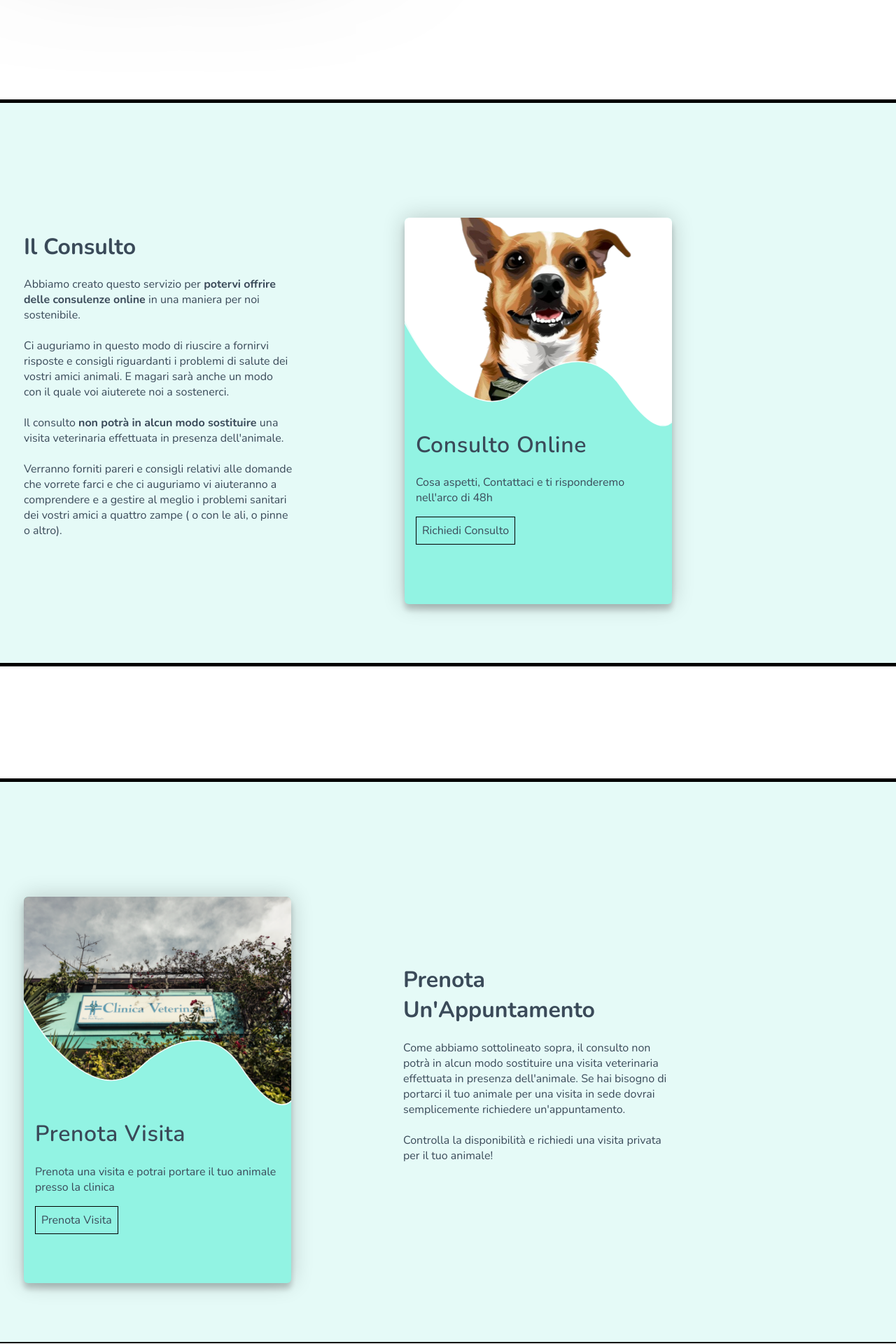
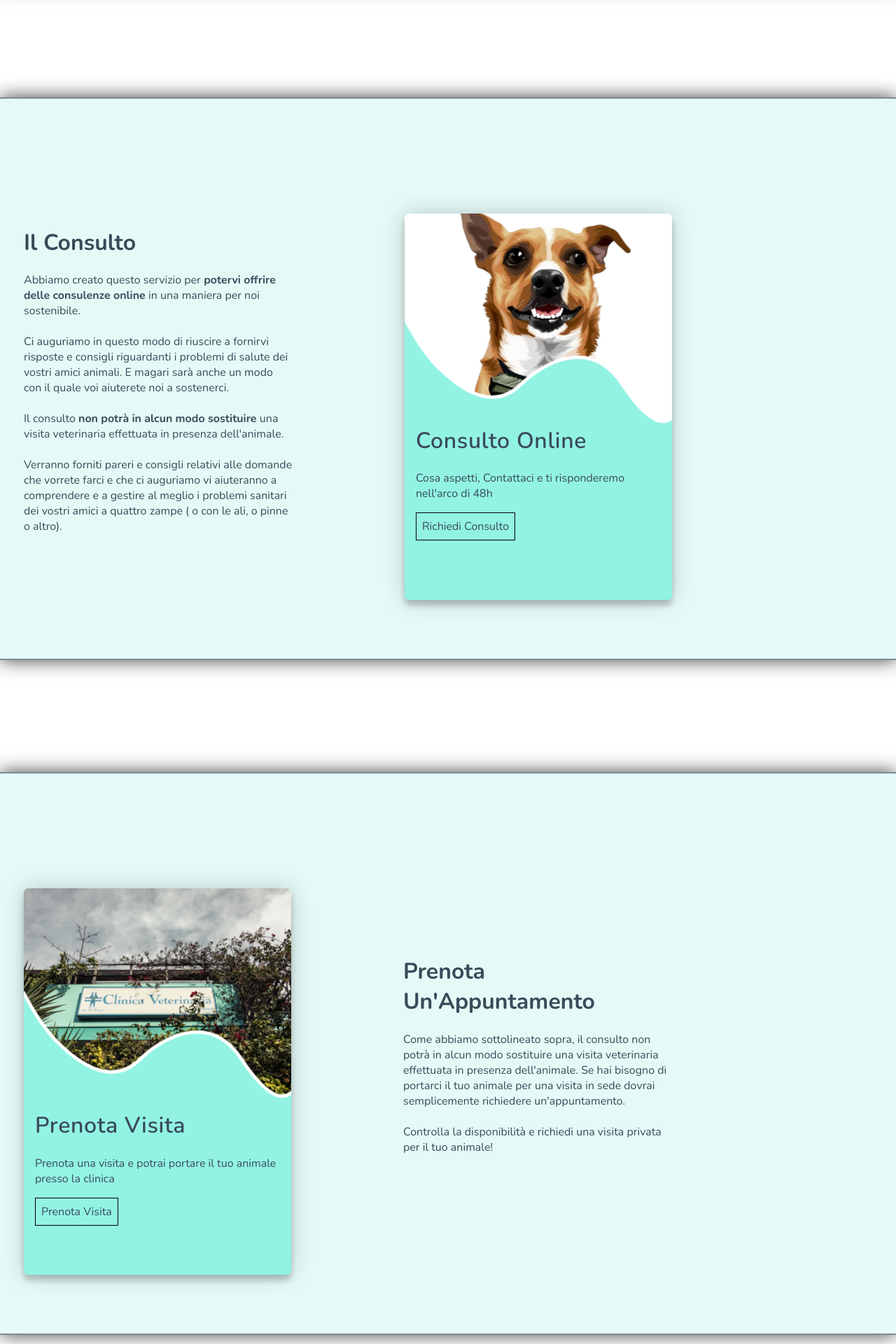
Before and after one commit to Germanilu/ClinicaVeterinariaDueMari, a React (Create React App) app: page / in a window 1280 px wide. Shown: the part 820-2740 px from the top of the page at 70% size. Built offline with nearby package versions, Linux system fonts and the light colour scheme.

Commit message:
Fix: Home style and complete secondSection

```diff
--- a/src/Containers/Home/Home.jsx
+++ b/src/Containers/Home/Home.jsx
@@ -1,31 +1,19 @@
 import React, { useEffect, useRef, useState } from 'react';
 import './Home.scss'
 
-//Import To enable reveal on scroll
-import { Slide,JackInTheBox } from "react-awesome-reveal";
+//Import To animate on scroll
+import { Slide, JackInTheBox } from "react-awesome-reveal";
+//Import to Enable intersectionObserver
+import { useInView } from 'react-intersection-observer';
 
 
 const Home = () => {
-    //UseRef create a reference to the DOM element
-    const myRef = useRef();
-    //Hooks
-    const [isVisible, setIsVisible] = useState();
-
-    useEffect(() => {
-        //Every time the entry match the ref in the vieport will change the hook state and trigger the css animation
-        const observer = new IntersectionObserver((entries) => {
-            const entry = entries[0];
-            setIsVisible(entry.isIntersecting)
-        })
-        observer.observe(myRef.current)
-    }, [])
-
-
-
+    // Ref create a reference to the DOM element & UseInView trigger element when in view
+    const { ref: myRef, inView: isVisible } = useInView()
+    const { ref: mySecondRef, inView: isAlsoVisible } = useInView()
 
 
     return (
-
         <div className='homeDesign'>
             <div className="firstSection">
                 <div className="containerInfo">
@@ -37,7 +25,7 @@ const Home = () => {
             </div>
 
             <div className="secondSection">
-                <div class="containerSecondSection">
+                <div className="containerSecondSection">
                     <div className="consultText">
                         <Slide>
                             <h1>Il Consulto</h1>
@@ -54,7 +42,7 @@ const Home = () => {
                         </div>
                         <svg className="cardHome__svg" viewBox="0 0 800 500">
                             <path d="M 0 100 Q 50 200 100 250 Q 250 400 350 300 C 400 250 550 150 650 300 Q 750 450 800 400 L 800 500 L 0 500" stroke="transparent" fill="#92f3e3" />
-                            <path className={isVisible ? "cardHome__line" : "hideAnimation"} ref={myRef} d="M 0 100 Q 50 200 100 250 Q 250 400 350 300 C 400 250 550 150 650 300 Q 750 450 800 400" stroke="pink" stroke-width="3" fill="transparent" />
+                            <path className={isVisible ? "cardHome__line" : "hideAnimation"} ref={myRef} d="M 0 100 Q 50 200 100 250 Q 250 400 350 300 C 400 250 550 150 650 300 Q 750 450 800 400" stroke="pink" strokeWidth={10} fill="transparent" />
                         </svg>
                         <div className={isVisible ? "cardHome__content" : "hideAnimation"} ref={myRef}>
                             <h1 className="cardHome__title">Consulto Online</h1>
@@ -65,17 +53,17 @@ const Home = () => {
                 </div>
             </div>
 
-        <div className="thirdSection">
-            <div className="containerThirdSection">
-            <div className="cardHome" >
+            <div className="secondSection">
+                <div className="containerSecondSection">
+                    <div className="cardHome" >
                         <div className="cardHome__image-container">
-                            <img className="cardHome__image" src={require("../../img/clinica.png")} alt="" />
+                            <img className={isAlsoVisible ? "cardHome__image" : "hideAnimation"} ref={mySecondRef} src={require("../../img/clinica.png")} alt="" />
                         </div>
                         <svg className="cardHome__svg" viewBox="0 0 800 500">
                             <path d="M 0 100 Q 50 200 100 250 Q 250 400 350 300 C 400 250 550 150 650 300 Q 750 450 800 400 L 800 500 L 0 500" stroke="transparent" fill="#92f3e3" />
-                            <path className="cardHome__line" d="M 0 100 Q 50 200 100 250 Q 250 400 350 300 C 400 250 550 150 650 300 Q 750 450 800 400" stroke="pink" stroke-width="3" fill="transparent" />
+                            <path className={isAlsoVisible ? "cardHome__line" : "hideAnimation"} ref={mySecondRef} d="M 0 100 Q 50 200 100 250 Q 250 400 350 300 C 400 250 550 150 650 300 Q 750 450 800 400" stroke="pink" strokeWidth={10} fill="transparent" />
                         </svg>
-                        <div className="cardHome__content">
+                        <div className={isAlsoVisible ? "cardHome__content" : "hideAnimation"} ref={mySecondRef}>
                             <h1 className="cardHome__title">Prenota Visita</h1>
                             <p>Prenota una visita e potrai portare il tuo animale presso la clinica </p>
                             <div className="buttonConsult">Prenota Visita</div>
@@ -86,11 +74,11 @@ const Home = () => {
                         <JackInTheBox>
                             <h1>Prenota Un'Appuntamento</h1>
                             <p>
-                                Come abbiamo sottolineato sopra, il consulto non potrà in alcun modo sostituire una visita veterinaria effettuata in presenza dell'animale. Se hai bisogno di portarci il tuo animale per una visita in sede dovrai semplicemente richiedere un'appuntamento. <br/> <br/> Controlla la disponibilità e richiedi una visita privata per il tuo animale! </p>
+                                Come abbiamo sottolineato sopra, il consulto non potrà in alcun modo sostituire una visita veterinaria effettuata in presenza dell'animale. Se hai bisogno di portarci il tuo animale per una visita in sede dovrai semplicemente richiedere un'appuntamento. <br /> <br /> Controlla la disponibilità e richiedi una visita privata per il tuo animale! </p>
                         </JackInTheBox>
                     </div>
+                </div>
             </div>
-        </div>
 
         </div>
 
--- a/src/Containers/Home/Home.scss
+++ b/src/Containers/Home/Home.scss
@@ -1,20 +1,20 @@
 @import '../../Global.scss';
 
 .homeDesign {
-    height: 1000vh;
-    // background-color: rgba(65, 218, 193, 0.137);
+    height: 100%;
     padding: 0.1px;
 }
 
 .firstSection {
     height: 81.5vh;
-    border-bottom: 5px solid black;
-    border-top: 0.1px solid black;
+    border-bottom: 2px solid #3a4a59a2;
+    border-top: 0.1px solid #3a4a59a2;
     background-image: url(../../img/dog.jpg);
     background-repeat: no-repeat;
     background-position: center;
     background-size: cover;
     margin-bottom: 10em;
+    box-shadow: 0px 0px 25px 0px rgba(0,0,0,0.75);
 }
 
 .containerInfo {
@@ -25,7 +25,7 @@
     border-bottom: 2px solid #3A4A59;
     border-top-right-radius: 50px;
     border-bottom-right-radius: 50px;
-    box-shadow: 4px 0px 222px 15px rgba(0, 0, 0, 0.75);
+    box-shadow: 0px 0px 25px 0px rgba(0,0,0,0.75);
     margin-top: 6em;
     background-color: rgb(175, 240, 229);
     animation: move 1.5s;
@@ -38,7 +38,6 @@
     display: flex;
     flex-direction: column;
     color: #3A4A59;
-
 }
 
 .containerText>h1 {
@@ -51,16 +50,15 @@ p {
 }
 
 //Section 2
-
 .secondSection {
     width: 100%;
     height: 100vh;
-    border-bottom: 5px solid black;
-    border-top: 5px solid black;
+    border-bottom: 2px solid #3a4a59a2;
+    border-top: 2px solid #3a4a59a2;
     margin-top: 5em;
-
+    margin-bottom: 10em;
+    box-shadow: 0px 0px 25px 0px rgba(0,0,0,0.75);
 }
-
 
 img {
     max-width: 100%;
@@ -75,14 +73,12 @@ img {
     padding-right: 20em;
     height: 100vh;
     background-color: #41dac123;
-
 }
 
 .consultText{
     width: 40%;
     color: #3A4A59;
 }
-
 
 //Card
 .cardHome {
@@ -104,12 +100,12 @@ img {
 
     &__line {
         opacity: 0;
-        animation: LineFadeIn .8s .8s forwards ease-in;
+        animation: LineFadeIn .8s .6s forwards ease-in;
     }
 
     &__image {
         opacity: 0;
-        animation: ImageFadeIn .8s 1.4s forwards;
+        animation: ImageFadeIn .8s 1.2s forwards;
     }
 
     &__title {
@@ -122,7 +118,7 @@ img {
     &__content {
         margin-top: -1rem;
         opacity: 0;
-        animation: ContentFadeIn .8s 1.6s forwards;
+        animation: ContentFadeIn .8s 1.4s forwards;
     }
 
     &__svg {
@@ -132,7 +128,6 @@ img {
 
     }
 }
-
 
 .hideAnimation{
     animation: none;
@@ -144,34 +139,6 @@ img {
     width: max-content;
     padding: 0.5em;
 }
-
-
-//Section 3
-.thirdSection {
-    width: 100%;
-    height: 100vh;
-    border-bottom: 2px solid black;
-    border-top: 5px solid black;
-    margin-top: 10em;
-
-}
-
-.containerThirdSection {
-    display: flex;
-    align-items: center;
-    justify-content: right;
-    flex-direction: row;
-    gap: 10em;
-    padding-right: 20em;
-    height: 100vh;
-    background-color: #41dac123;
-
-}
-
-.bgWhite{
-    background: white;
-}
-
 
 @keyframes move {
     0% {
@@ -204,7 +171,6 @@ img {
     }
 }
 
-
 @keyframes ContentFadeIn {
     0% {
         transform: translateY(-1rem);
```
